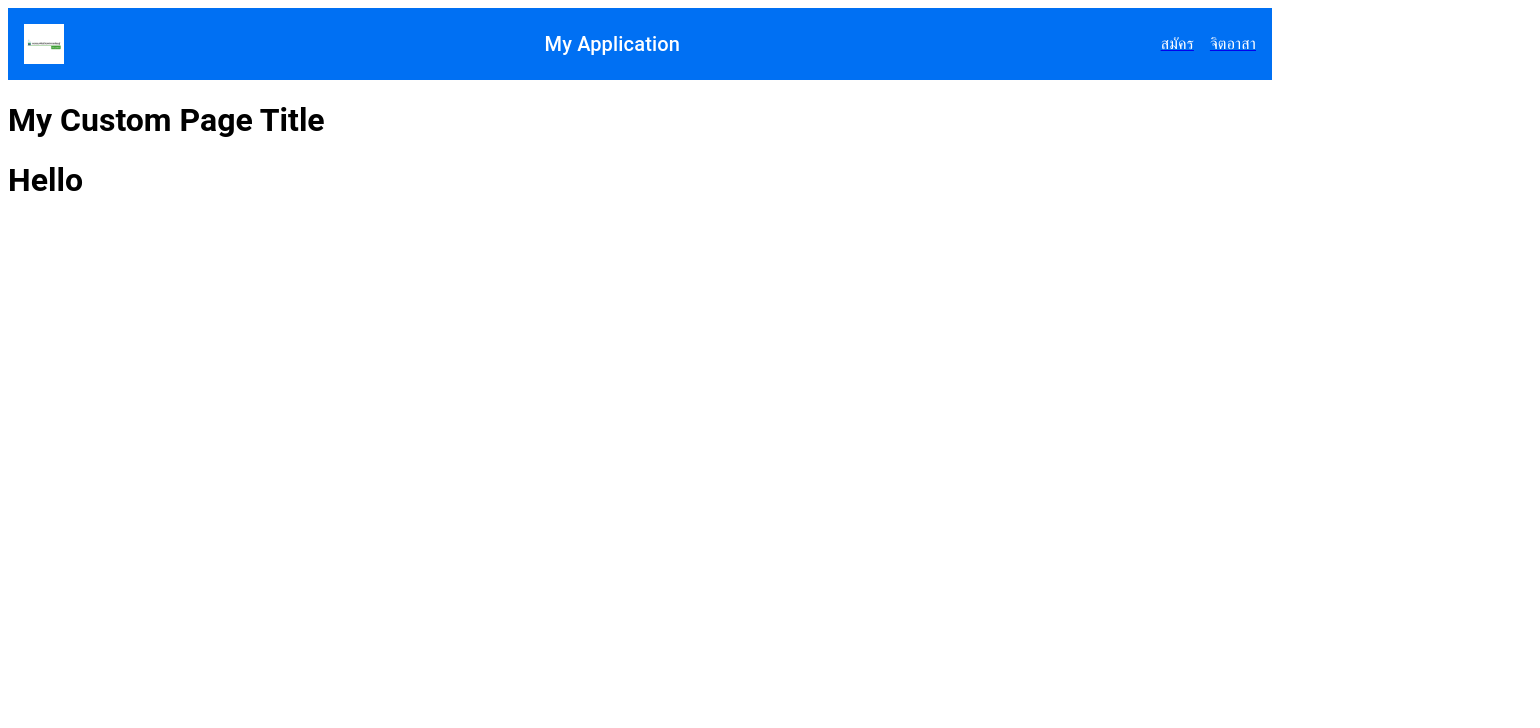
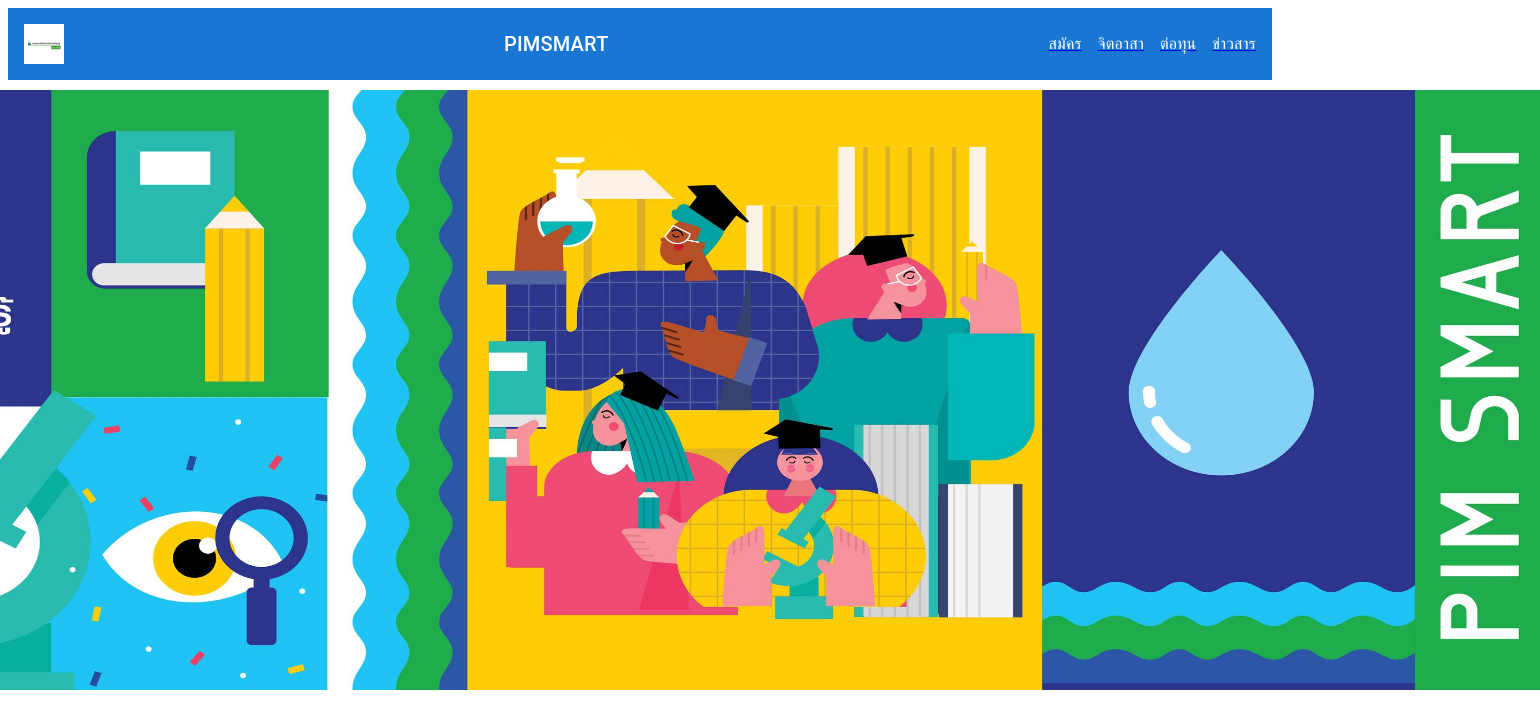
Before and after one commit to mee499999/frontend_pimsmart, a Next.js app: page / in a window 1280 px wide. Shown: the top 728 px of the page, 1540 px wide, since content can reach past the window. Built offline with nearby package versions, Linux system fonts and the light colour scheme.

Commit message:
edit main page

```diff
--- a/app/Home/page.tsx
+++ b/app/Home/page.tsx
@@ -2,10 +2,7 @@
 "use client";
 
 import React, { useState } from 'react';
-import { getUser } from '../api/test';
-import { User } from '@/types/IResponse';
-import Navbar from '@/components/Navbar';
-import Table from '@/components/Table';
+
 import Layout from '@/components/Layout';
 
 const Page: React.FC = () => {
--- a/app/page.tsx
+++ b/app/page.tsx
@@ -1,23 +1,18 @@
-// page.tsx
 "use client";
 
-import React, { useState } from 'react';
-import { User } from '@/types/IResponse';
-import Navbar from '@/components/Navbar';
-import Table from '@/components/Table';
+import React from 'react';
+import Image from 'next/image';
 import Layout from '@/components/Layout';
+import pimHomeImage from '@/public/pimHome.jpg';
 
 const Page: React.FC = () => {
-
   return (
-    <Layout contentTitle="My Custom Page Title">
-      <h1>Hello</h1>
-
+    <Layout >
+      <div className="flex justify-center items-center h-screen">
+        <Image src={pimHomeImage} alt="Pim Home image description" width={1800} height={600} />
+      </div>
 
     </Layout>
-
-
-
   );
 };
 
--- a/components/Content.tsx
+++ b/components/Content.tsx
@@ -1,19 +1,27 @@
-import { styled } from "@mui/material/styles";
+import React from 'react';
+import { styled } from '@mui/material/styles';
 
 const StyledContent = styled('div')(({ theme }) => ({
   fontFamily: theme.typography.fontFamily,
   fontWeight: theme.typography.fontWeightRegular,
+  display: 'flex',
+  flexDirection: 'column',
+  justifyContent: 'center',
+  alignItems: 'center',
+  height: '100%', // ใช้ความสูงที่ต้องการ
 }));
 
 const StyledTitle = styled('h1')(({ theme }) => ({
   fontFamily: theme.typography.fontFamily,
   fontWeight: theme.typography.fontWeightBold,
+  textAlign: 'center', // เพิ่มการจัดตำแหน่งข้อความให้ตรงกลาง
+  marginBottom: '20px', // เพิ่มระยะห่างด้านล่างของ title
 }));
 
-const Content: React.FC<{ title: string; children: React.ReactNode }> = ({ title, children }) => {
+const Content: React.FC<{ title?: string; children: React.ReactNode }> = ({ title, children }) => {
   return (
     <StyledContent>
-      <StyledTitle>{title}</StyledTitle>
+      {title && <StyledTitle>{title}</StyledTitle>} {/* Only render the title if it exists */}
       <div>{children}</div>
     </StyledContent>
   );
--- a/components/Layout.tsx
+++ b/components/Layout.tsx
@@ -1,4 +1,3 @@
-// components/Layout.tsx
 import React from 'react';
 import Box from '@mui/material/Box';
 import Grid from '@mui/material/Grid';
@@ -10,7 +9,7 @@
 interface LayoutProps {
   children: React.ReactNode;
   sidebarItems?: { text: string; link: string }[];
-  contentTitle: string;
+  contentTitle?: string; // Make contentTitle optional
 }
 
 const Layout: React.FC<LayoutProps> = ({ children, sidebarItems, contentTitle }) => {
@@ -19,16 +18,18 @@
       <FontLinks /> {/* Use the FontLinks component */}
       <Box sx={{ display: 'flex', flexDirection: 'column', height: '100vh' }}>
         <Navbar />
-        <Grid container sx={{ flexGrow: 1 }}>
+        <Box sx={{ flex: 1, display: 'flex', justifyContent: 'center', alignItems: 'flex-start', paddingTop: '10px' }}>
+          <Grid container sx={{ flexGrow: 1, maxWidth: '100%' }}>
             {sidebarItems && sidebarItems.length > 0 && (
               <Grid item xs={2}>
                 <Sidebar items={sidebarItems} />
               </Grid>
             )}
-          <Grid item xs={sidebarItems && sidebarItems.length > 0 ? 10 : 12}>
+            <Grid item xs={sidebarItems && sidebarItems.length > 0 ? 10 : 12} sx={{ display: 'flex', justifyContent: 'center', alignItems: 'flex-start' }}>
               <Content title={contentTitle}>{children}</Content>
             </Grid>
           </Grid>
+        </Box>
       </Box>
     </>
   );
--- a/components/Navbar.tsx
+++ b/components/Navbar.tsx
@@ -15,7 +15,7 @@
 import useMediaQuery from "@mui/material/useMediaQuery";
 
 const NavbarContainer = styled(Box)(({ theme }) => ({
-  backgroundColor: '#0070f3', // Use primary color from the theme
+  backgroundColor: theme.palette.primary.main, // Use primary color from the theme
   padding: theme.spacing(2),
   display: 'flex',
   justifyContent: 'space-between',
@@ -25,7 +25,9 @@
   },
 }));
 
-const Logo = styled(Image)({
+const LogoContainer = styled('div')({
+  display: 'flex',
+  alignItems: 'center',
   height: 40,
 });
 
@@ -40,13 +42,15 @@
 
   return (
     <NavbarContainer>
-      <Logo src={logoImage} alt="Logo" height={40} width={40} />
+      <LogoContainer>
+        <Image src={logoImage} alt="Logo" height={40} width={40} />
+      </LogoContainer>
       <Typography variant="h6" color="white">
-        My Application
+        PIMSMART
       </Typography>
       {isMobile ? (
         <>
-          <IconButton edge="start" color="inherit" onClick={toggleDrawer(true)}>
+          <IconButton edge="start" color="inherit" onClick={toggleDrawer(true)} aria-label="menu">
             <MenuIcon />
           </IconButton>
           <Drawer anchor="right" open={drawerOpen} onClose={toggleDrawer(false)}>
@@ -57,11 +61,17 @@
               onKeyDown={toggleDrawer(false)}
             >
               <List>
-                <ListItem button component="a" href="/">
+                <ListItem button component={Link} href="/">
                   <ListItemText primary="สมัคร" />
                 </ListItem>
-                <ListItem button component="a" href="/volunteer">
+                <ListItem button component={Link} href="/volunteer">
                   <ListItemText primary="จิตอาสา" />
+                </ListItem>
+                <ListItem button component={Link} href="/ccc">
+                  <ListItemText primary="ต่อทุน" />
+                </ListItem>
+                <ListItem button component={Link} href="/vv">
+                  <ListItemText primary="ข่าวสาร" />
                 </ListItem>
               </List>
             </Box>
@@ -79,6 +89,16 @@
               จิตอาสา
             </Typography>
           </Link>
+          <Link href="/" passHref>
+            <Typography variant="body1" color="white">
+              ต่อทุน
+            </Typography>
+          </Link>
+          <Link href="/" passHref>
+            <Typography variant="body1" color="white">
+            ข่าวสาร
+            </Typography>
+          </Link>
         </Box>
       )}
     </NavbarContainer>
```
Also changed, not shown: public/pimHome.jpg (added). Lines whose indentation alone changed are shown as unchanged.
